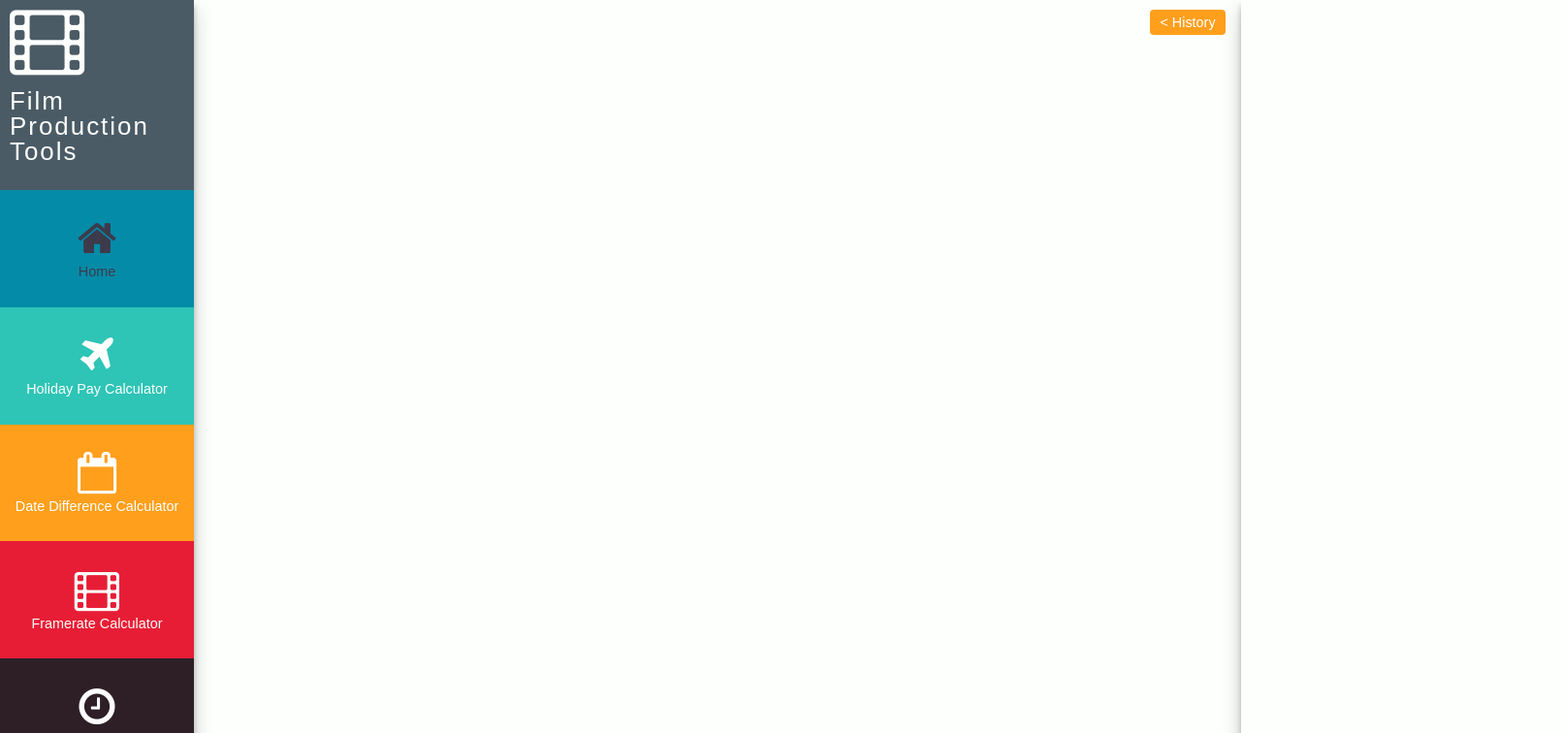
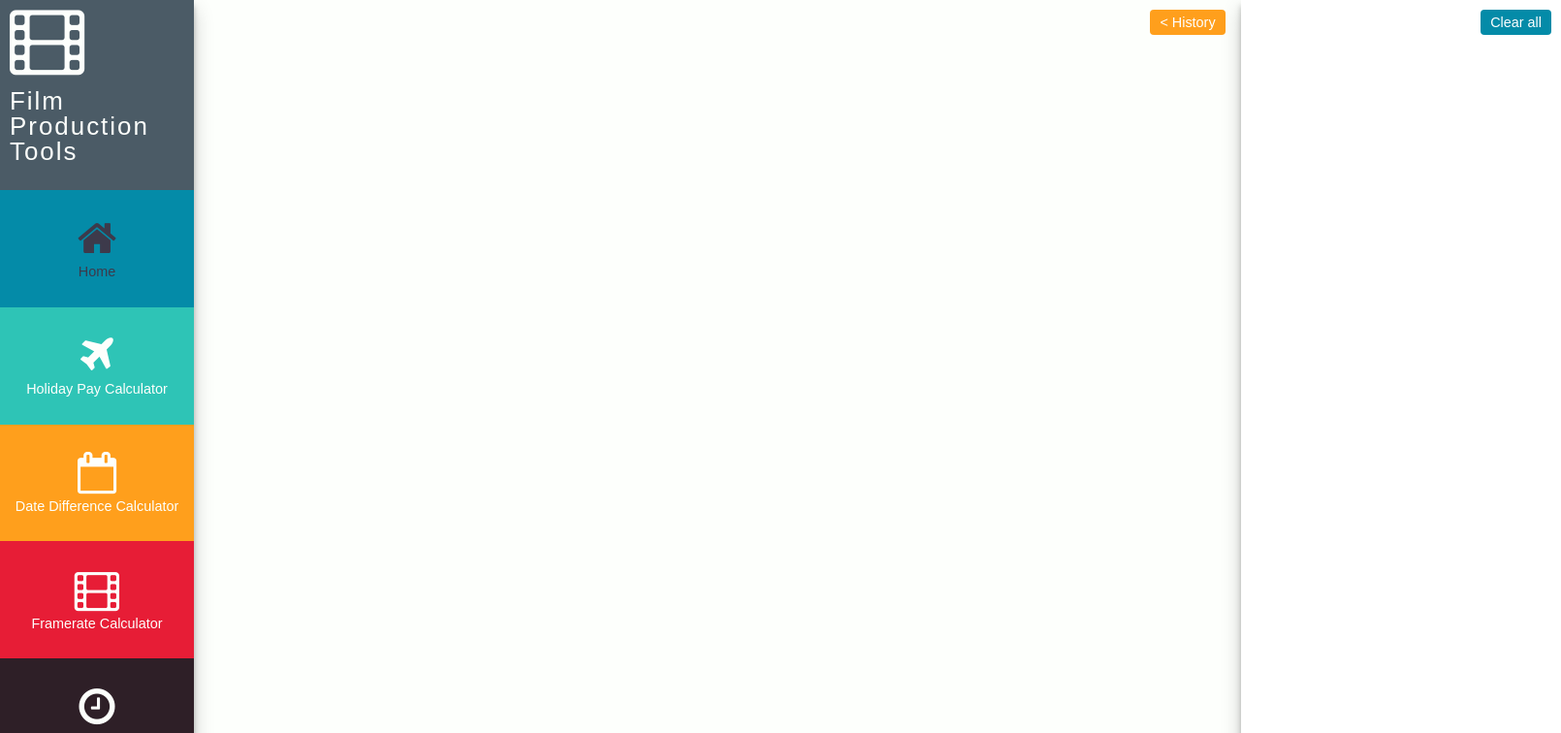
Before and after one commit to JodyDuke/film-production-tools, a React (Create React App) app: page / in a window 1280 px wide. Shown: the top 756 px of the page at 97% size, 1610 px wide, since content can reach past the window. Built offline with nearby package versions, Linux system fonts and the light colour scheme; what webfontloader would draw is missing.

Commit message:
inserted clear all button for history

```diff
--- a/src/components/main/history.js
+++ b/src/components/main/history.js
@@ -16,7 +16,7 @@ function History(props) {
         return (
             <div className="history">
                 <div className="clear-history">
-                    <button>Clear all</button>
+                    <button onClick={props.historyWipe}>Clear all</button>
                 </div>
                 {string}
             </div>
--- a/src/components/main/main.js
+++ b/src/components/main/main.js
@@ -18,12 +18,17 @@ class Main extends Component {
 
         this.updateHistory = this.updateHistory.bind(this)
         this.sideBarToggle = this.sideBarToggle.bind(this)
+        this.clearHistory = this.clearHistory.bind(this)
     }
 
     updateHistory(props) {
         let currentHistory = this.state.history
         currentHistory.push(props)
         this.setState({history : currentHistory})
+    }
+
+    clearHistory(props) {
+        this.setState({history : []});
     }
 
     sideBarToggle(e) {
@@ -33,13 +38,13 @@ class Main extends Component {
 
     render() {
         const sideBarClass = this.state.sideBar ? 'sidebar open' : 'sidebar';
-        const mainClass = this.state.sideBar ? 'main-full' : 'main';
-        const sideBarToggleText = this.state.sideBar ? 'Hide >' : '< History'
+        const sideBarToggleText = this.state.sideBar ? 'Hide >' : '< History';
+        const mainClass = this.state.sideBar ? 'main' : 'main-full';
         return (
             <div className={mainClass}>
                 <div>
                     <Route path="/" component={Home} />
-                    <Route path="/holiday-pay-calculator" render={() => <HolidayPayCalculator onSubmit={this.updateHistory.bind(this)}/>} />
+                    <Route path="/holiday-pay-calculator" render={() => <HolidayPayCalculator onSubmit={this.updateHistory}/>} />
                     <Route path="/date-difference-calculator" component={DateDifferenceCalculator} />
                     <Route path="/framerate-calculator" component={FramerateCalculator} />
                     <Route path="/time-calculator" component={TimeCalculator} />
@@ -48,7 +53,7 @@ class Main extends Component {
                     <div className="sidebar-button-container">
                         <button className="sidebar-button" onClick={this.sideBarToggle}>{sideBarToggleText}</button>
                     </div>
-                    <History historyData={this.state.history} isOpen={this.state.sideBar} />
+                    <History historyData={this.state.history} isOpen={this.state.sideBar} historyWipe={this.clearHistory} />
                 </div>
             </div>
 
--- a/src/styles/App.css
+++ b/src/styles/App.css
@@ -84,8 +84,9 @@ h1, h2, h3, h4, h5, h6 {
 
 .main-full {
   display: grid;
-  grid-template-columns: 1fr 430px;
-  padding-left: 10px; }
+  grid-template-columns: 1fr 100px;
+  padding-left: 10px;
+  overflow: hidden; }
 
 .main {
   display: grid;
@@ -98,24 +99,28 @@ h1, h2, h3, h4, h5, h6 {
   /* remove scrollbar space */ }
 
 .sidebar {
+  position: absolute;
   margin: 0;
   padding: 0;
+  right: -330px;
   display: grid;
   grid-template-columns: 100px 330px;
   width: 430px;
   margin-left: 330px;
   height: 100vh;
-  -webkit-transition: margin-left 0.3s linear;
+  -webkit-transition: margin-left 0.3s, right 0.3s linear;
   /* Safari */
-  transition: margin-left 0.3s linear; }
+  transition: margin-left 0.3s, right 0.3s linear; }
 
 .open {
+  right: 0px;
   margin-left: 0px;
-  -webkit-transition: margin-left 0.3s linear;
+  -webkit-transition: margin-left 0.3s, right 0.3s linear;
   /* Safari */
-  transition: margin-left 0.3s linear; }
+  transition: margin-left 0.3s, right 0.3s linear; }
 
 .history {
+  background-color: white;
   overflow-y: scroll;
   overflow-x: hidden;
   height: 100vh;
--- a/src/styles/history.css
+++ /dev/null
@@ -1,38 +0,0 @@
-::-webkit-scrollbar {
-  width: 0px;
-  /* remove scrollbar space */ }
-
-.sidebar {
-  margin: 0;
-  padding: 0;
-  display: grid;
-  grid-template-columns: 50px 250px;
-  background-color: #7eeef2;
-  width: 300px;
-  margin-left: 250px;
-  min-height: 100vh; }
-
-.open {
-  margin-left: 0px; }
-
-.history {
-  overflow-y: scroll;
-  overflow-x: hidden;
-  height: 100vh; }
-
-.history-node {
-  width: 80%; }
-
-.sidebar-button-container {
-  margin: 0;
-  padding: 0;
-  display: block;
-  min-height: 100vh;
-  width: 70px;
-  background-color: green;
-  padding: 0px 10px; }
-
-.sidebar-button {
-  border: none;
-  border-radius: 4px;
-  text-decoration: none; }
--- a/src/styles/history.scss
+++ b/src/styles/history.scss
@@ -1,6 +1,6 @@
 @mixin sidebar-transition {
-    -webkit-transition: margin-left 0.3s linear; /* Safari */
-    transition: margin-left 0.3s linear;
+    -webkit-transition: margin-left 0.3s, right 0.3s linear; /* Safari */
+    transition: margin-left 0.3s, right 0.3s linear;
 }
 
 ::-webkit-scrollbar {
@@ -9,8 +9,10 @@
 
 
 .sidebar {
+    position: absolute;
     margin: 0;
     padding: 0;
+    right: -330px;
     display: grid;
     grid-template-columns: 100px 330px;
     width: 430px;
@@ -20,11 +22,13 @@
 }
 
 .open {
+    right: 0px;
     margin-left: 0px;
     @include sidebar-transition;
 }
 
 .history {
+    background-color: white;
     overflow-y: scroll;
     overflow-x: hidden;
     height: 100vh;
--- a/src/styles/main.css
+++ b/src/styles/main.css
@@ -1,7 +1,8 @@
 .main-full {
   display: grid;
-  grid-template-columns: 1fr 430px;
-  padding-left: 10px; }
+  grid-template-columns: 1fr 100px;
+  padding-left: 10px;
+  overflow: hidden; }
 
 .main {
   display: grid;
--- a/src/styles/main.scss
+++ b/src/styles/main.scss
@@ -1,7 +1,8 @@
 .main-full{
     display: grid;
-    grid-template-columns: 1fr 430px;
+    grid-template-columns: 1fr 100px;
     padding-left: 10px;
+    overflow: hidden;
 }
 
 .main {
```
Also changed, not shown: src/styles/menu.css (deleted, +0 -18 lines).
